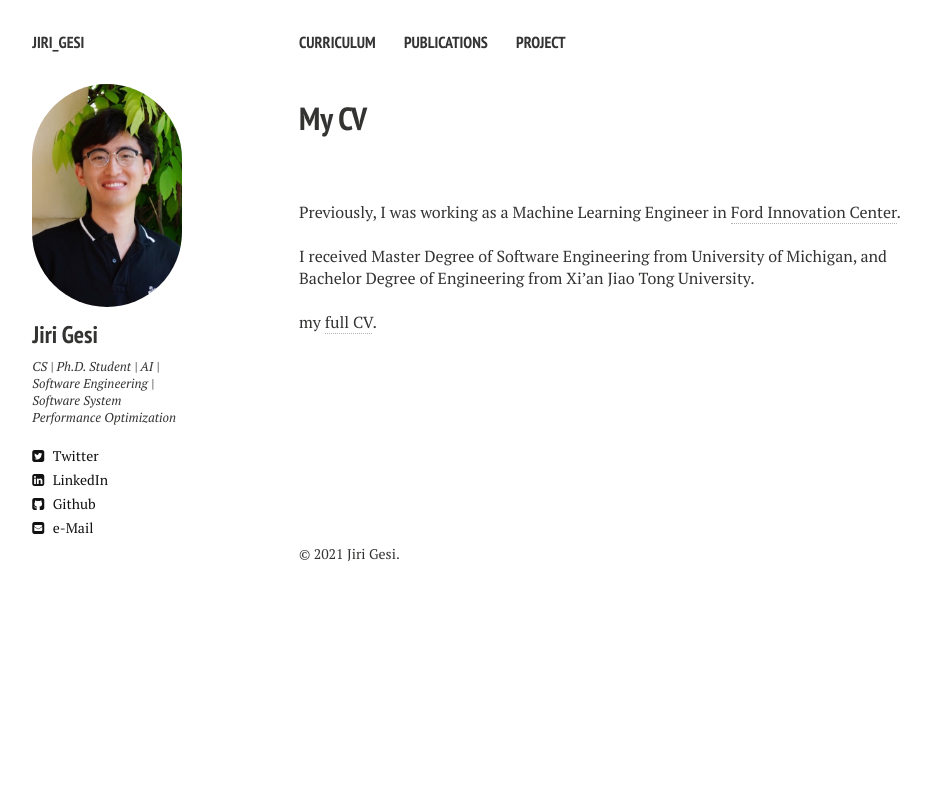
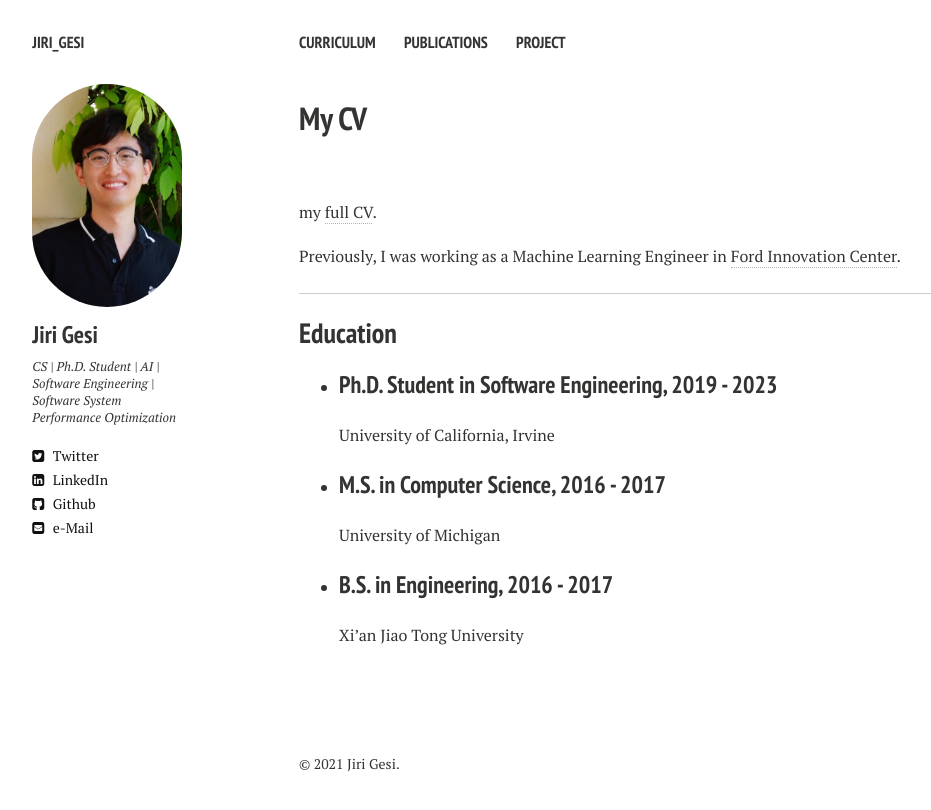
Before and after one commit to Jirigesi/Jirigesi.github.io, a Jekyll site: the page built from cv.md, in a window 1280 px wide. Shown: the top 810 px of the page, without its empty margins (21-952 px from the left). Built offline with Jekyll 4.4.1, drawn with Linux system fonts in a browser that asks for light colours; nearby versions of some CDN libraries.

Commit message:
update CV page

```diff
--- a/cv.md
+++ b/cv.md
@@ -6,12 +6,24 @@ tags: [about]
 modified: 6-3-2019
 comments: false
 ---
+
+<br />
+my <a href="https://github.com/Jirigesi/Jirigesi.github.io/blob/master/CV.pdf">full CV</a>.
+
 <br />
 Previously, I was working as a Machine Learning Engineer in <a href="https://corporate.ford.com/careers/silicon-valley.html" target="_blank">Ford Innovation Center</a>.
 
-<br />
-I received Master Degree of Software Engineering from University of Michigan, and Bachelor Degree of Engineering from Xi'an Jiao Tong University.
+_______
+
+## Education
+
+- ### Ph.D. Student in Software Engineering, 2019 - 2023
+University of California, Irvine
+
+- ### M.S. in Computer Science, 2016 - 2017
+University of Michigan
+
+- ### B.S. in Engineering, 2016 - 2017
+Xi'an Jiao Tong University
 
 <br />
-
-my <a href="https://github.com/Jirigesi/Jirigesi.github.io/blob/master/CV.pdf">full CV</a>.
```
Also changed, not shown: 9 other files.
